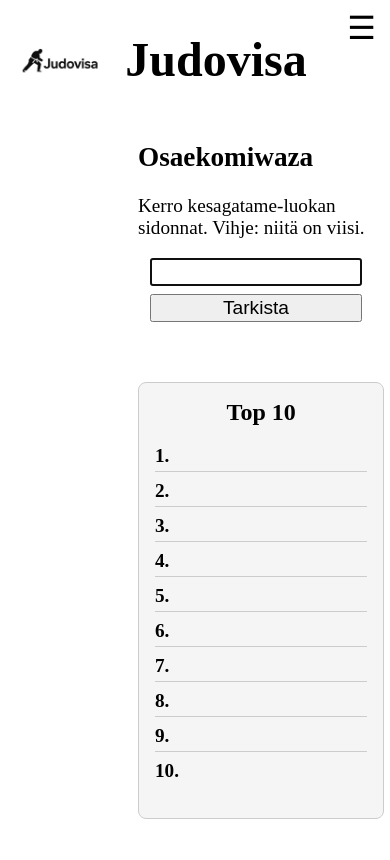
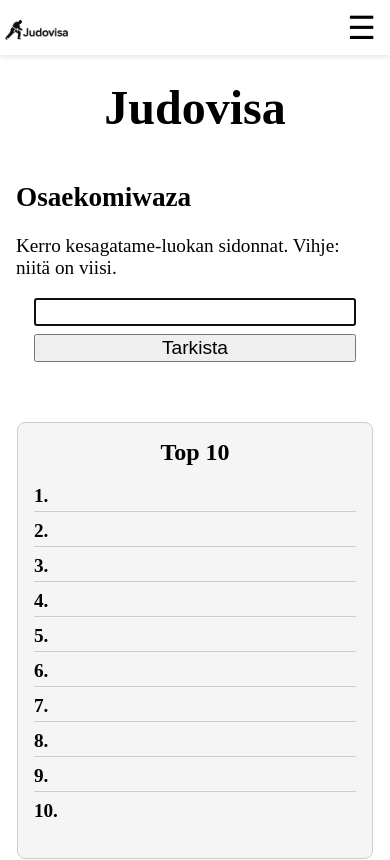
Before and after one commit to JariCode/Judovisa, a plain HTML site: page index.html in a window 390 px wide. Shown: the top 860 px of the page. Drawn offline with Linux system fonts and the light colour scheme.

Commit message:
Lisätty Headerille ja H1 otsikolle responsiivisuutta

```diff
--- a/style.css
+++ b/style.css
@@ -11,8 +11,11 @@
   background-color: #fff;
   box-shadow: 0 2px 5px rgba(0,0,0,0.1);
   width: 100%;
+  height: 80px;
   margin: 0;
   padding: 0; /* ei ylimääräistä */
+  position: fixed; /* Fixed pysyy näytön yläreunassa scrollatessa */
+  top: 0;
 }
 
 .logo {
@@ -28,7 +31,6 @@
 .logo img {
   height: 80px;
   margin-left: 1rem;
-  float: left; /* logo vasemmalle */
 }
 
 nav {
@@ -84,7 +86,7 @@
 
 /*Fonttikoot*/
 h1 {
-  margin: 2rem 5rem;
+  margin: 7rem 5rem;
   font-size: 4rem;
   text-align: center;
 }
@@ -178,6 +180,15 @@
 
 /* Mobiilissa sisältö allekkain ja keskelle */
 @media (max-width: 1200px) {
+  header {
+    height: 120px;        /* headerin korkeus automaattinen */
+    padding-bottom: 0rem; /* vähän tilaa alle */
+  }
+
+  h1 {
+    margin-top: 8rem;
+  }
+
 .logo img {
   height: 50px;
   margin-left: 1rem;
@@ -190,7 +201,7 @@
   }
 
   nav li a {
-    font-size: 1.3rem;
+
     padding: 0.6em 0.4em;
   }
 
@@ -215,11 +226,30 @@
 }
 
 @media (max-width: 768px) {
+  header {
+    height: 55px;        /* headerin korkeus automaattinen */
+    padding-bottom: 0rem; /* vähän tilaa alle */
+  }
+  .logo {
+    float: none;         /* ei floattaa mobiilissa */
+    display: block;
+    margin: 0.4rem auto 0.5rem auto; /* keskitys ja tilaa alle */
+    height: auto;
+    line-height: normal;
+    text-align: center;
+  }
   .logo img {
-  height: 60px;
-  margin-left: 1rem;
-  float: left; /* logo vasemmalle */
-}
+    height: 50px;
+    margin-left: 0;
+  }
+  h1 {
+    margin-top: 5rem;   /* Pienempi marginaali mobiilissa */
+    margin-bottom: 1.5rem;
+    margin-left: 0;
+    margin-right: 0;
+    font-size: 3rem;
+    text-align: center;
+  }
 
   /* Mobiilinavigaatio */
 /* Mobiilinavigaation nappi */
```
